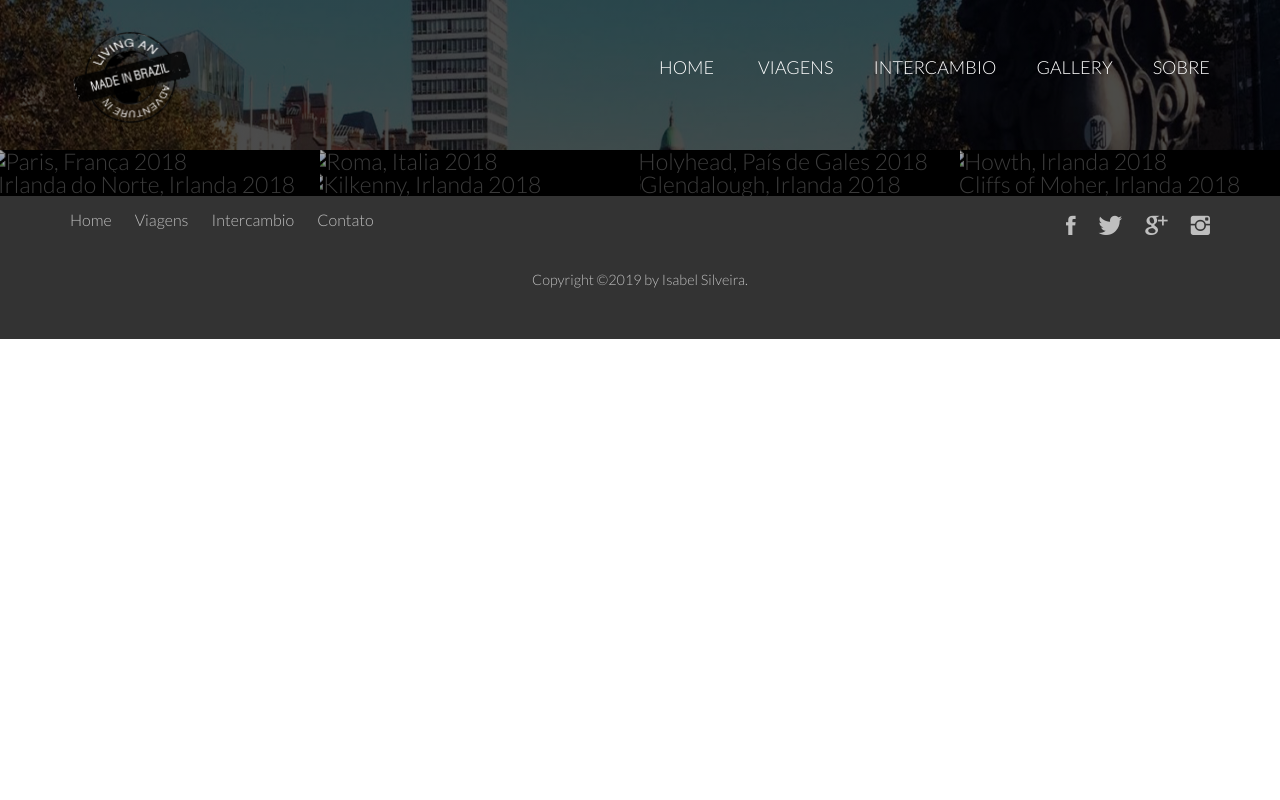
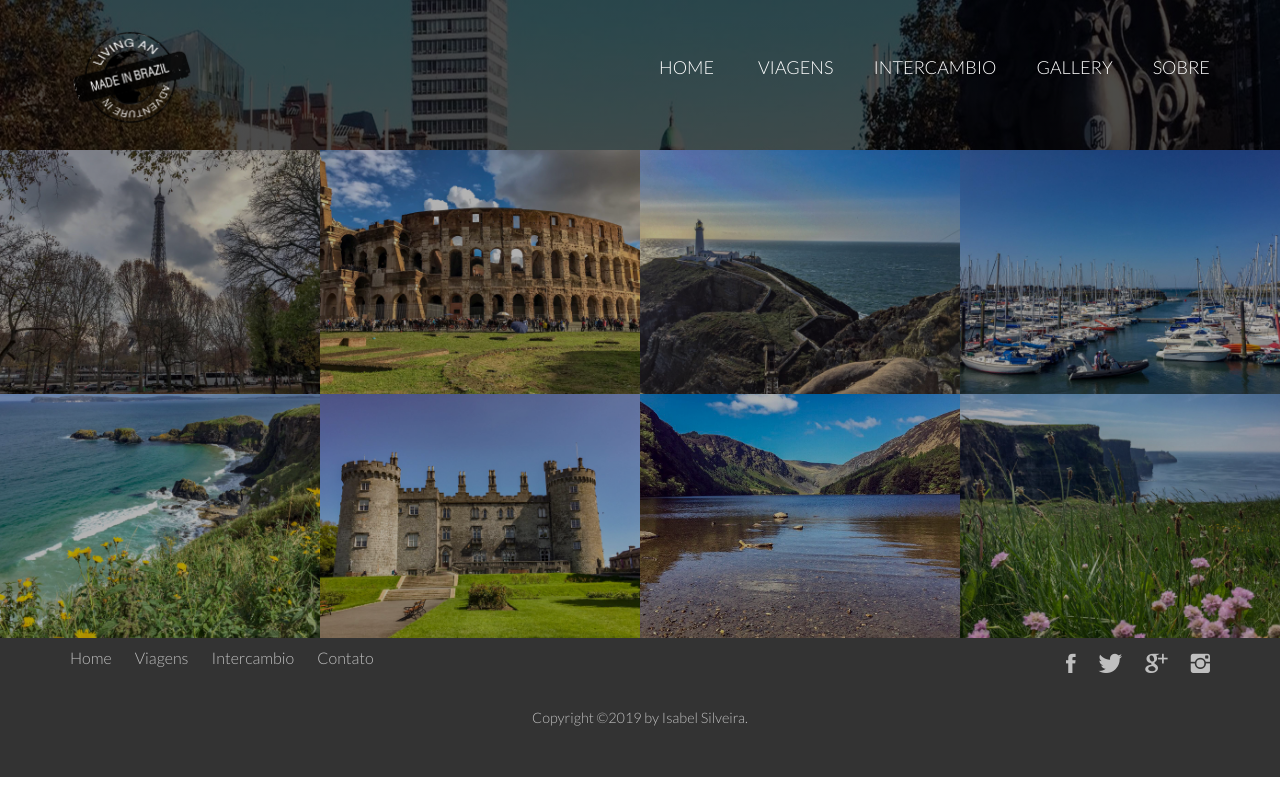
Before and after one commit to redbellequeen/redbellequeen.github.io, a plain HTML site: page blog/teste.html in a window 1280 px wide. Drawn offline with Linux system fonts and the light colour scheme; files whose address does not match are found by name.

Commit message:
modified stylesheet and teste

```diff
--- a/Resources/CSS/stylesheet.css
+++ b/Resources/CSS/stylesheet.css
@@ -369,3 +369,52 @@ footer p {
 where {
     margin-top: 45px;
 }
+
+/*--------------------------------*/
+/* TRIPS */
+/*--------------------------------*/
+
+.content {
+    padding: 0px;
+}
+
+.contennt-showcase {
+    list-style: none;
+    width: 100%;
+}
+
+.content-showcase li {
+    display: block;
+    float: left;
+    width: 25%;
+}
+
+.content-photo {
+    width: 100%;
+    margin: 0;
+    overflow: hidden;
+    background-color: #000;
+}
+
+.content-photo IMG {
+    opacity: 0.7;
+    width: 100%;
+    height: auto;
+    transform: scale(1.15);
+    transition: transform 0.5s, opacity 0.5s;
+}
+
+.content-photo IMG:hover {
+    opacity: 1;
+    transform: scale(1.03);
+}
+
+/*--------------------------------*/
+/* TRIPS */
+/*--------------------------------*/
+
+.postagem {
+    padding: 10px;
+    font-size: 18px;
+
+}
--- a/blog/teste.html
+++ b/blog/teste.html
@@ -21,59 +21,61 @@
             </nav>
         </header>
 
-
-               <section class="trips">
-            <ul class="trips-showcase">
+        <body>
+               <content>
+                    <section class="content">
+            <ul class="content-showcase">
                 <li>
-                    <figure class="trip-photo">
-                        <img src="Resources/IMG/laaiphotos1.jpeg" alt="Paris, França 2018">
+                    <figure class="content-photo">
+                        <img src="/Resources/IMG/laaiphotos1.jpeg" alt="Paris, França 2018">
                     </figure>
                 </li>
 
                 <li>
-                <figure class="trip-photo">
-                        <img src="Resources/IMG/laaiphotos2.jpeg" alt="Roma, Italia 2018">
+                <figure class="content-photo">
+                        <img src="/Resources/IMG/laaiphotos2.jpeg" alt="Roma, Italia 2018">
                     </figure>
                  </li>
 
                  <li>
-                <figure class="trip-photo">
-                        <img src="Resources/IMG/laaiphotos3.jpeg" alt="Holyhead, País de Gales 2018">
+                <figure class="content-photo">
+                        <img src="/Resources/IMG/laaiphotos3.jpeg" alt="Holyhead, País de Gales 2018">
                     </figure>
                  </li>
 
                  <li>
-                <figure class="trip-photo">
-                        <img src="Resources/IMG/laaiphotos4.jpeg" alt="Howth, Irlanda 2018">
+                <figure class="content-photo">
+                        <img src="/Resources/IMG/laaiphotos4.jpeg" alt="Howth, Irlanda 2018">
                     </figure>
                  </li>
 
                  <li>
-                <figure class="trip-photo">
-                        <img src="Resources/IMG/laaiphotos5.jpeg" alt="Irlanda do Norte, Irlanda 2018">
+                <figure class="content-photo">
+                        <img src="/Resources/IMG/laaiphotos5.jpeg" alt="Irlanda do Norte, Irlanda 2018">
                     </figure>
                  </li>
 
                  <li>
-                <figure class="trip-photo">
-                        <img src="Resources/IMG/laaiphotos6.jpeg" alt="Kilkenny, Irlanda 2018">
+                <figure class="content-photo">
+                        <img src="/Resources/IMG/laaiphotos6.jpeg" alt="Kilkenny, Irlanda 2018">
                     </figure>
                  </li>
 
                  <li>
-                <figure class="trip-photo">
-                        <img src="Resources/IMG/laaiphotos7.jpeg" alt="Glendalough, Irlanda 2018">
+                <figure class="content-photo">
+                        <img src="/Resources/IMG/laaiphotos7.jpeg" alt="Glendalough, Irlanda 2018">
                     </figure>
                  </li>
 
                  <li>
-                <figure class="trip-photo">
-                        <img src="Resources/IMG/laaiphotos8.jpeg" alt="Cliffs of Moher, Irlanda 2018">
+                <figure class="content-photo">
+                        <img src="/Resources/IMG/laaiphotos8.jpeg" alt="Cliffs of Moher, Irlanda 2018">
                     </figure>
                  </li>
             </ul>
         </section>
-
+               </content>
+        </body>
 
         <footer>
             <div class="row">
```
Also changed, not shown: posts.html (added, +66 -0 lines).
